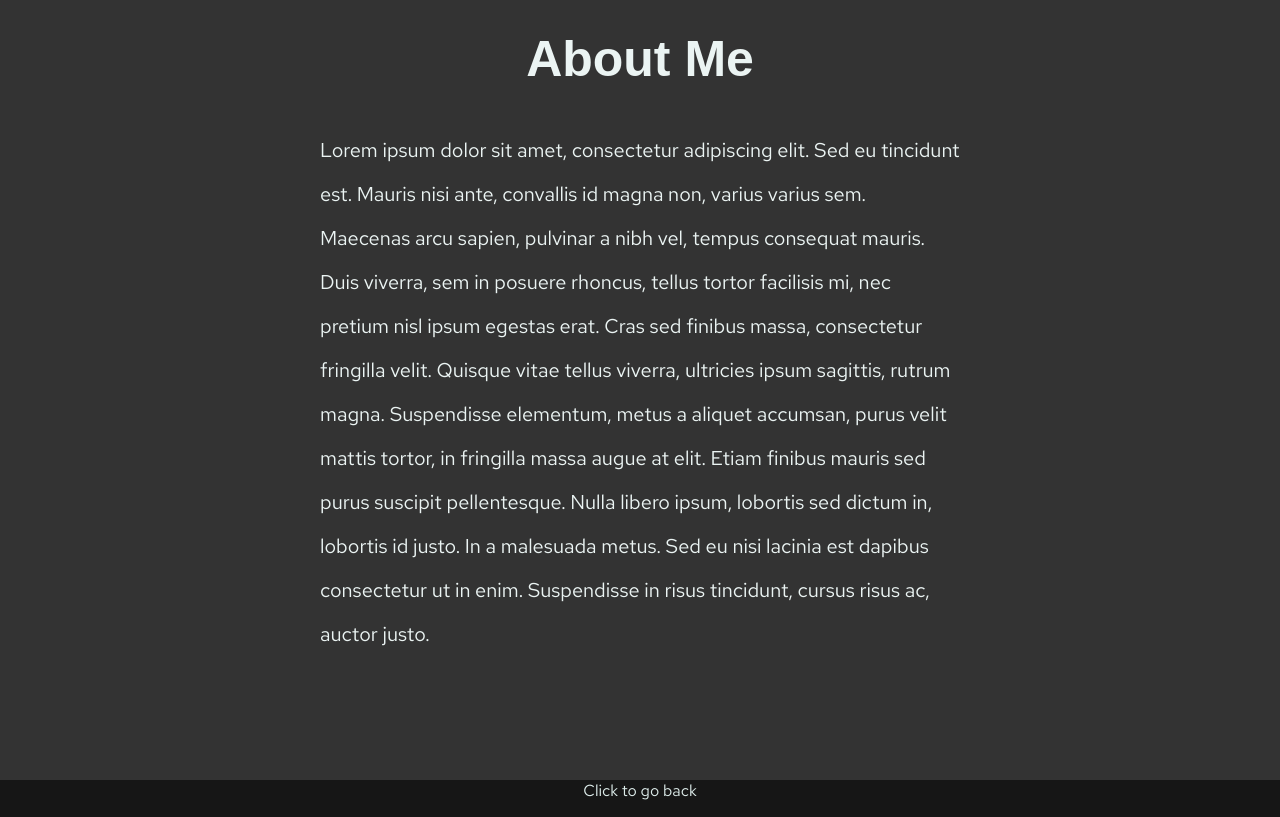
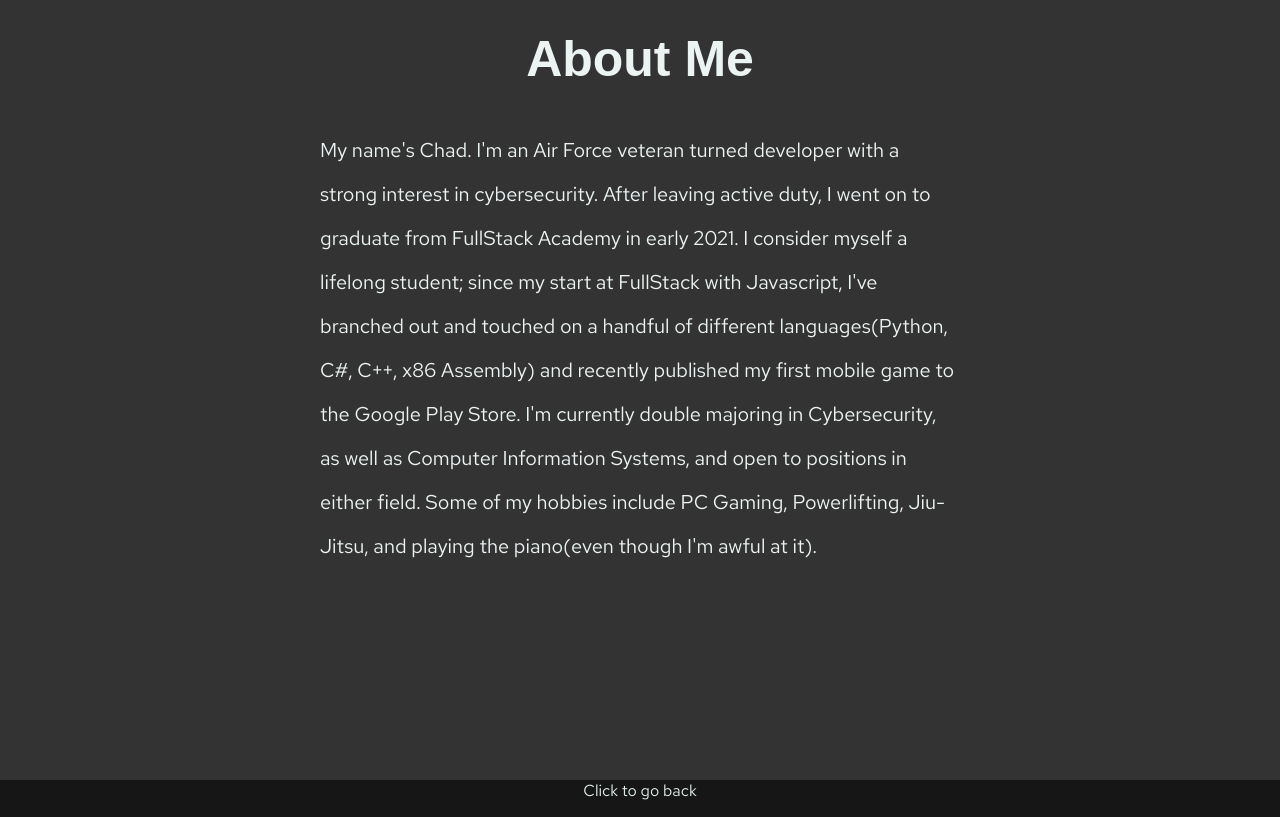
Before and after one commit to CW-MD/pflo, a Gatsby site: page / in a window 1280 px wide. Shown: the part 820-1637 px from the top of the page. Built offline with nearby package versions, Linux system fonts and the light colour scheme; Gatsby itself is replaced by a stand-in of ours.

Commit message:
feat: added footer component to  projects,replaced lorem about text

```diff
--- a/src/components/Aboutme.js
+++ b/src/components/Aboutme.js
@@ -8,13 +8,14 @@ const Aboutme = () => {
             <h2 className='Aboutme_header'>About Me</h2>
             <div className='Aboutme_text'>
             <p >
-            Lorem ipsum dolor sit amet, consectetur adipiscing elit. Sed eu tincidunt est. Mauris nisi ante,
-            convallis id magna non, varius varius sem. Maecenas arcu sapien, pulvinar a nibh vel, tempus consequat mauris.
-            Duis viverra, sem in posuere rhoncus, tellus tortor facilisis mi, nec pretium nisl ipsum egestas erat. Cras sed finibus massa,
-            consectetur fringilla velit. Quisque vitae tellus viverra, ultricies ipsum sagittis, rutrum magna. Suspendisse elementum,
-            metus a aliquet accumsan, purus velit mattis tortor, in fringilla massa augue at elit. Etiam finibus mauris sed purus suscipit pellentesque.
-            Nulla libero ipsum, lobortis sed dictum in, lobortis id justo. In a malesuada metus. Sed eu nisi lacinia est dapibus consectetur ut in enim.
-            Suspendisse in risus tincidunt, cursus risus ac, auctor justo.
+            My name's Chad. I'm an Air Force veteran turned developer with a strong interest in cybersecurity.
+            After leaving active duty, I went on to graduate from FullStack Academy in early 2021.
+            I consider myself a lifelong student; since my start at FullStack with Javascript, I've
+            branched out and touched on a handful of different languages(Python, C#, C++, x86 Assembly)
+            and recently published my first mobile game to the Google Play Store.
+            I'm currently double majoring in Cybersecurity, as well as Computer Information Systems,
+            and open to positions in either field.
+            Some of my hobbies include PC Gaming, Powerlifting, Jiu-Jitsu, and playing the piano(even though I'm awful at it).
 
             </p>
             </div>
--- a/src/pages/projects.js
+++ b/src/pages/projects.js
@@ -2,6 +2,7 @@ import * as React from 'react'
 import Navbar from '../components/Navbar'
 import '../styles/global.css'
 import testImage from '../images/icon.png'
+import Footer from '../components/Footer'
 
 const ProjPage = () =>{
     return(
@@ -60,6 +61,7 @@ const ProjPage = () =>{
 
           </div>
           </div>
+          <Footer/>
           </>
 
         </>
```
